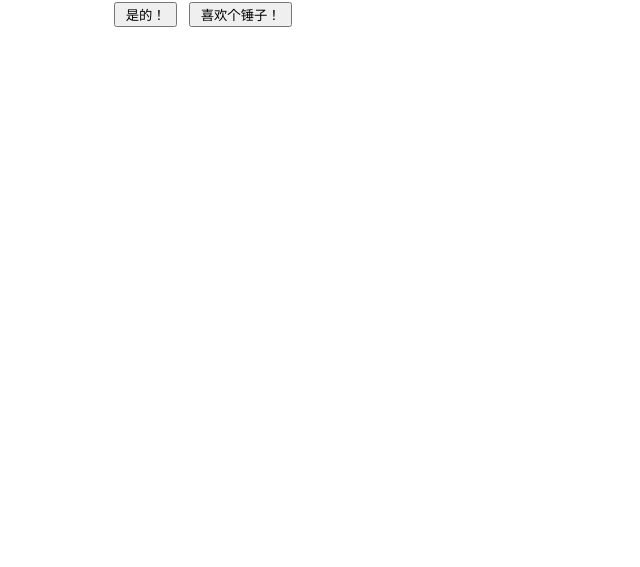
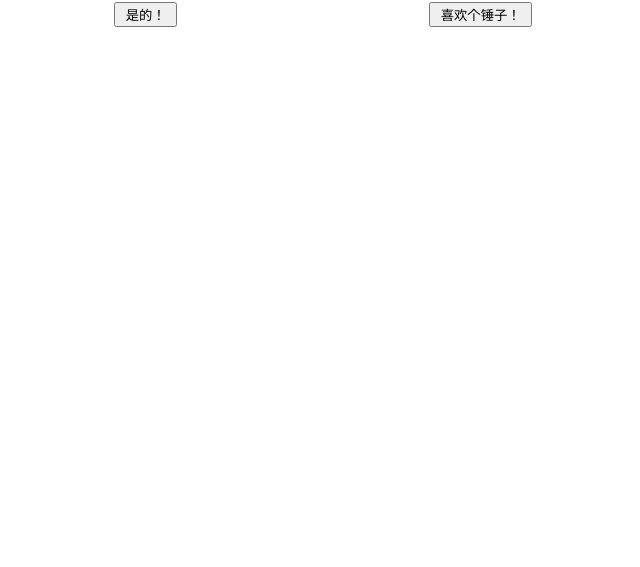
Before and after one commit to prinsuparat/DULM2, a plain HTML site: page index.html in a window 1280 px wide. Shown: the part 233-800 px from the top of the page, without its empty margins (171-811 px from the left). Drawn offline with Linux system fonts and the light colour scheme.

Commit message:
Update index.html

```diff
--- a/index.html
+++ b/index.html
@@ -29,7 +29,7 @@
 <div id="By" style="position:absolute; left:285px; top:235px;">
     <input type="button" value=" 是的！ " onclick="f1()">
 </div>
-<div id="Bn" style="position:absolute; left:360px; top:235px;">
+<div id="Bn" style="position:absolute; left:600px; top:235px;">
     <input type="button" value=" 喜欢个锤子！ " onmouseover="f()" onclick="f2()">
 </div>
 </body>
```
